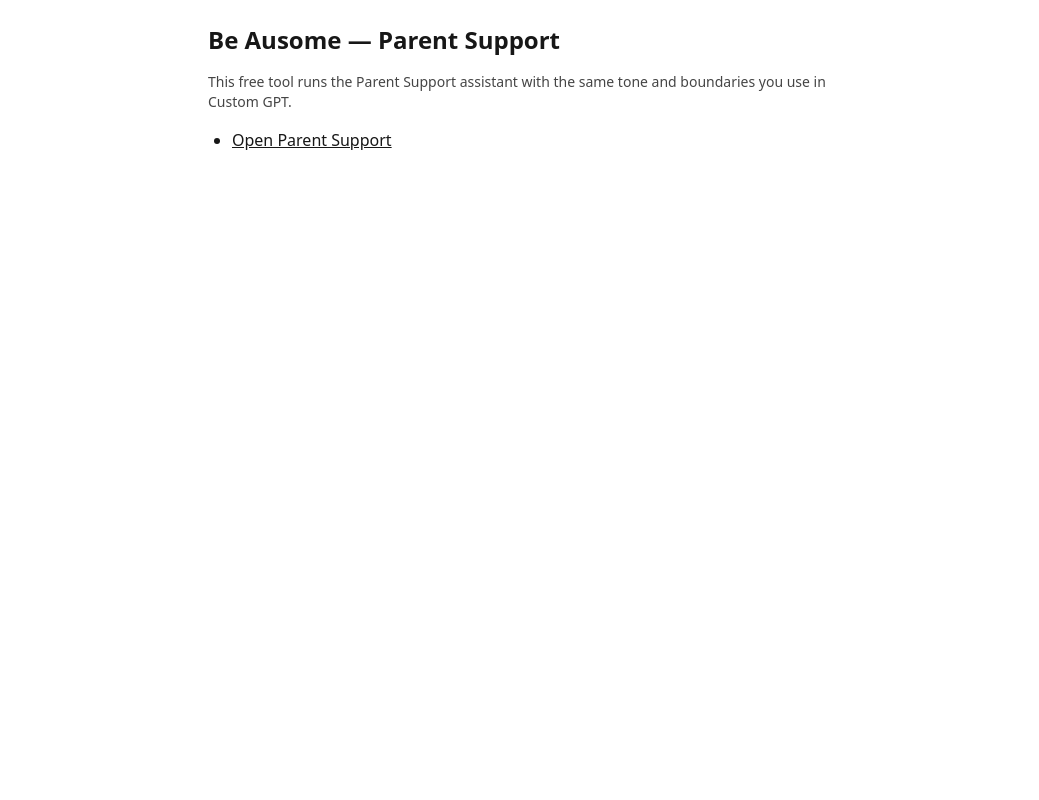
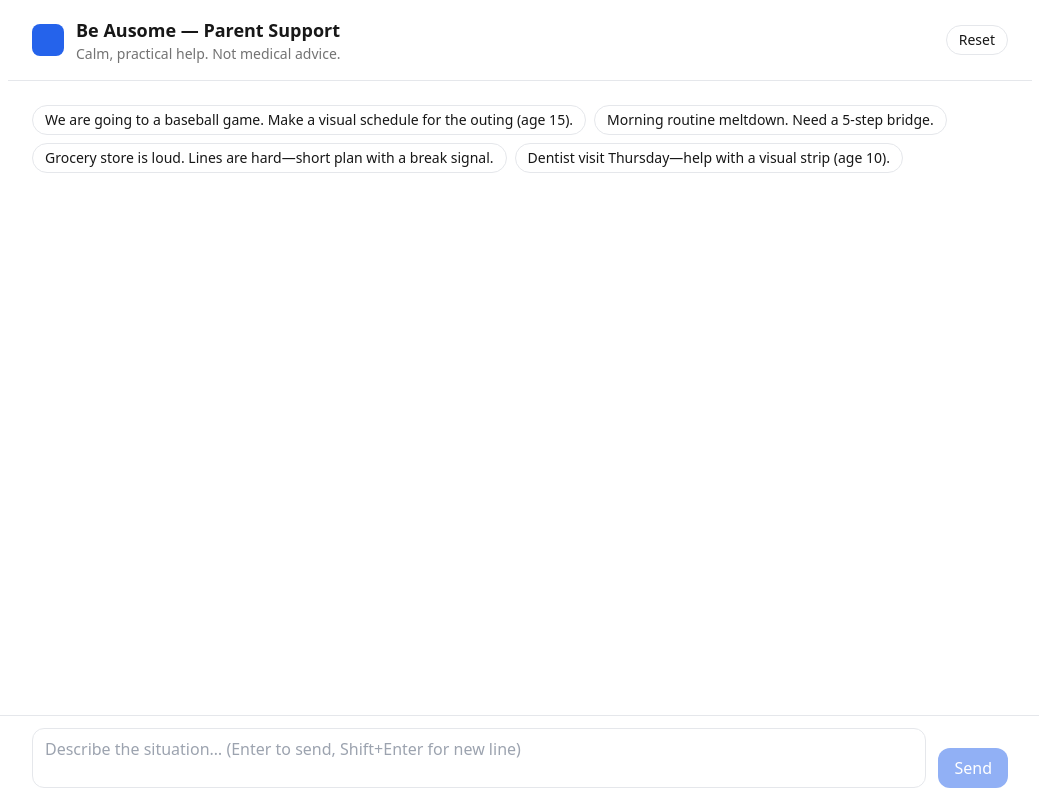
Before and after one commit to be-ausome/parent-support-api-ui, a Next.js app: page / in a window 1280 px wide. Shown: the whole page, without its empty margins (120-1159 px from the left). Built offline with nearby package versions, Linux system fonts and the light colour scheme.

Commit message:
Update page.tsx

```diff
--- a/app/page.tsx
+++ b/app/page.tsx
@@ -1,15 +1,240 @@
-import Link from 'next/link'
+'use client'
+import { useEffect, useRef, useState } from 'react'
 
-export default function Home() {
+type Msg = { role: 'user'|'assistant', content: string, ts: number }
+
+function formatTime(ts: number) {
+  try {
+    return new Date(ts).toLocaleTimeString([], { hour: 'numeric', minute: '2-digit' })
+  } catch {
+    return ''
+  }
+}
+
+// Pull image URLs from markdown ![](url) and plain URLs
+function extractImages(content: string) {
+  const images: { url: string; alt?: string }[] = []
+  let text = content
+
+  // Markdown ![alt](url)
+  const mdImg = /!\[([^\]]*)\]\((https?:\/\/[^\s)]+)\)/g
+  text = text.replace(mdImg, (_, alt, url) => {
+    images.push({ url, alt })
+    return '' // remove from text
+  })
+
+  // Plain image URLs (png/jpg/jpeg/gif/webp)
+  const urlRegex = /(https?:\/\/[^\s)]+?\.(?:png|jpe?g|gif|webp))(?!\S)/gi
+  text = text.replace(urlRegex, (url: string) => {
+    images.push({ url })
+    return '' // remove from text
+  })
+
+  // Tidy leftover whitespace
+  text = text.replace(/\n{3,}/g, '\n\n').trim()
+  return { text, images }
+}
+
+export default function ParentSupportPage() {
+  const [input, setInput] = useState('')
+  const [log, setLog] = useState<Msg[]>([])
+  const [isLoading, setIsLoading] = useState(false)
+  const [errorMsg, setErrorMsg] = useState<string | null>(null)
+  const [copiedIndex, setCopiedIndex] = useState<number | null>(null)
+
+  const scrollerRef = useRef<HTMLDivElement>(null)
+  const taRef = useRef<HTMLTextAreaElement>(null)
+
+  const presets = [
+    'We are going to a baseball game. Make a visual schedule for the outing (age 15).',
+    'Morning routine meltdown. Need a 5-step bridge.',
+    'Grocery store is loud. Lines are hard—short plan with a break signal.',
+    'Dentist visit Thursday—help with a visual strip (age 10).'
+  ]
+
+  // Auto-scroll on new messages or while thinking
+  useEffect(() => {
+    scrollerRef.current?.scrollTo({ top: scrollerRef.current.scrollHeight, behavior: 'smooth' })
+  }, [log, isLoading])
+
+  // Autosize textarea
+  useEffect(() => {
+    const ta = taRef.current
+    if (!ta) return
+    const handler = () => {
+      ta.style.height = '0px'
+      ta.style.height = Math.min(ta.scrollHeight, 220) + 'px'
+    }
+    handler()
+    ta.addEventListener('input', handler)
+    return () => ta.removeEventListener('input', handler)
+  }, [])
+
+  async function sendMessage(e?: React.FormEvent) {
+    e?.preventDefault()
+    const text = input.trim()
+    if (!text || isLoading) return
+
+    const userMsg: Msg = { role: 'user', content: text, ts: Date.now() }
+    setLog(l => [...l, userMsg])
+    setInput('')
+    setIsLoading(true)
+    setErrorMsg(null)
+
+    try {
+      const res = await fetch('/api/chat', {
+        method: 'POST',
+        headers: { 'Content-Type': 'application/json' },
+        // Always text mode; include recent thread for context
+        body: JSON.stringify({
+          message: text,
+          mode: 'text',
+          thread: [...log, userMsg].map(({ role, content }) => ({ role, content }))
+        })
+      })
+      const data = await res.json()
+      if (!res.ok) {
+        setErrorMsg(data.error || `HTTP ${res.status}`)
+        setLog(l => [...l, { role: 'assistant', content: 'I hit a hiccup. Try again in a moment.', ts: Date.now() }])
+      } else {
+        const answer = data.kind === 'json'
+          ? 'I’m set up for text here. (The API returned JSON.)'
+          : (data.text || '')
+        setLog(l => [...l, { role: 'assistant', content: answer, ts: Date.now() }])
+      }
+    } catch (err: any) {
+      setErrorMsg('Network error. Please check your connection.')
+      setLog(l => [...l, { role: 'assistant', content: 'Network hiccup—try again.', ts: Date.now() }])
+    } finally {
+      setIsLoading(false)
+    }
+  }
+
+  function onKeyDown(e: React.KeyboardEvent<HTMLTextAreaElement>) {
+    if (e.key === 'Enter' && !e.shiftKey) {
+      e.preventDefault()
+      sendMessage()
+    }
+  }
+
+  function resetChat() {
+    setLog([])
+    setInput('')
+    setErrorMsg(null)
+  }
+
+  async function copyMsg(i: number, content: string) {
+    try {
+      await navigator.clipboard.writeText(content)
+      setCopiedIndex(i)
+      setTimeout(() => setCopiedIndex(null), 1200)
+    } catch {}
+  }
+
   return (
-    <main className="mx-auto max-w-2xl p-6 space-y-4">
-      <h1 className="text-2xl font-bold">Be Ausome — Parent Support</h1>
-      <p className="text-sm opacity-80">
-        This free tool runs the Parent Support assistant with the same tone and boundaries you use in Custom GPT.
-      </p>
-      <ul className="list-disc pl-6">
-        <li><Link className="underline" href="/parent-support">Open Parent Support</Link></li>
-      </ul>
-    </main>
+    <div className="mx-auto max-w-5xl min-h-screen flex flex-col bg-white">
+      {/* Header */}
+      <header className="px-4 sm:px-6 py-4 border-b bg-white">
+        <div className="flex items-center gap-3">
+          <div className="size-8 rounded-lg bg-blue-600" />
+          <div>
+            <h1 className="text-lg font-semibold">Be Ausome — Parent Support</h1>
+            <p className="text-sm text-neutral-500">Calm, practical help. Not medical advice.</p>
+          </div>
+          <div className="ml-auto">
+            <button onClick={resetChat} className="chip">Reset</button>
+          </div>
+        </div>
+      </header>
+
+      {/* Chat area */}
+      <div ref={scrollerRef} className="flex-1 overflow-y-auto px-4 sm:px-6 py-6">
+        {/* Presets row */}
+        <div className="flex flex-wrap gap-2 mb-4">
+          {presets.map(p => (
+            <button key={p} type="button" className="chip" onClick={() => setInput(p)}>
+              {p}
+            </button>
+          ))}
+        </div>
+
+        {/* Messages */}
+        <div className="space-y-4">
+          {log.map((m, i) => {
+            const { text, images } = extractImages(m.content)
+            const isAssistant = m.role === 'assistant'
+            return (
+              <div key={i} className={`msg ${isAssistant ? 'msg-assistant' : 'msg-user'} relative`}>
+                {/* Copy button on assistant bubbles */}
+                {isAssistant && (
+                  <button
+                    onClick={() => copyMsg(i, m.content)}
+                    className="absolute -top-2 -right-2 bg-white border shadow px-2 py-0.5 rounded text-xs"
+                    title="Copy"
+                  >
+                    {copiedIndex === i ? 'Copied' : 'Copy'}
+                  </button>
+                )}
+
+                {/* Text content */}
+                {text && <div className="whitespace-pre-wrap">{text}</div>}
+
+                {/* Images (if any) */}
+                {images.length > 0 && (
+                  <div className="mt-3 grid grid-cols-2 gap-2">
+                    {images.map((img, idx) => (
+                      <img key={idx} src={img.url} alt={img.alt || 'image'} loading="lazy" />
+                    ))}
+                  </div>
+                )}
+
+                {/* Timestamp */}
+                <div className="meta text-right">{formatTime(m.ts)}</div>
+              </div>
+            )
+          })}
+
+          {/* Thinking bubble */}
+          {isLoading && (
+            <div className="msg msg-assistant inline-flex items-center gap-2">
+              <span className="text-neutral-500">Thinking</span>
+              <span className="typing">
+                <span className="typing-dot"></span>
+                <span className="typing-dot"></span>
+                <span className="typing-dot"></span>
+              </span>
+            </div>
+          )}
+        </div>
+      </div>
+
+      {/* Error toast */}
+      {errorMsg && <div className="toast">{errorMsg}</div>}
+
+      {/* Sticky input */}
+      <form onSubmit={sendMessage} className="footer">
+        <div className="mx-auto max-w-5xl px-4 sm:px-6 py-3">
+          <div className="flex items-end gap-3">
+            <textarea
+              ref={taRef}
+              value={input}
+              onChange={e => setInput(e.target.value)}
+              onKeyDown={onKeyDown}
+              rows={3}
+              placeholder="Describe the situation… (Enter to send, Shift+Enter for new line)"
+              className="w-full resize-none rounded-xl border bg-white px-3 py-2 focus:outline-none focus:ring-2 focus:ring-blue-500"
+              style={{ minHeight: 60, maxHeight: 220 }}
+            />
+            <button
+              type="submit"
+              disabled={isLoading || !input.trim()}
+              className="rounded-xl bg-blue-600 text-white px-4 py-2 disabled:opacity-50"
+            >
+              Send
+            </button>
+          </div>
+        </div>
+      </form>
+    </div>
   )
 }
```
